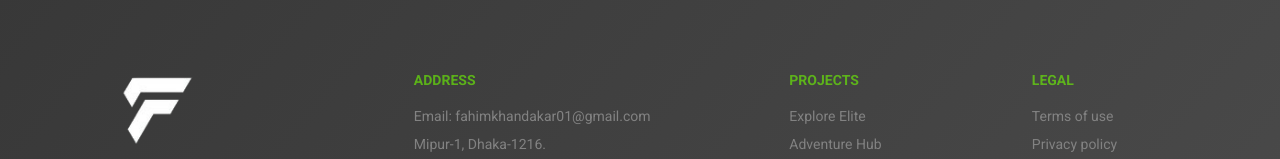
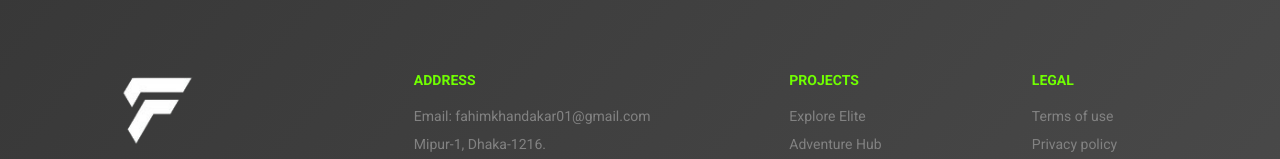
Before and after one commit to fahim-khandakar/fahim-khandakar-portfolio, a React (Vite) app: page /projects in a window 1280 px wide. Shown: the part 4574-4733 px from the top of the page. Built offline with nearby package versions, Linux system fonts and the light colour scheme.

Commit message:
change footer title opacity

```diff
--- a/src/App.jsx
+++ b/src/App.jsx
@@ -14,7 +14,6 @@ function App() {
     <>
       <Router>
         <Navbar />
-
         <Routes>
           <Route path="/" element={<Home />} />
           <Route path="/about" element={<About />} />
@@ -24,7 +23,6 @@ function App() {
         <MySkills></MySkills>
         <Projects></Projects>
         <About></About>
-
         <Contact></Contact>
         <ScrollUpButton />
         <Footer></Footer>
--- a/src/Components/Footer/Footer.jsx
+++ b/src/Components/Footer/Footer.jsx
@@ -12,12 +12,16 @@ const Footer = () => {
           </p>
         </aside>
         <nav>
-          <header className="footer-title text-[#70FF00]">Address</header>
+          <header className="footer-title opacity-100 text-[#70FF00]">
+            Address
+          </header>
           <a className="link link-hover">Email: fahimkhandakar01@gmail.com</a>
           <a className="link link-hover">Mipur-1, Dhaka-1216.</a>
         </nav>
         <nav>
-          <header className="footer-title text-[#70FF00]">Projects</header>
+          <header className="footer-title  opacity-100 text-[#70FF00]">
+            Projects
+          </header>
           <a
             href="https://explore-elite.web.app/"
             target="_blank"
@@ -44,7 +48,9 @@ const Footer = () => {
           </a>
         </nav>
         <nav>
-          <header className="footer-title text-[#70FF00]">Legal</header>
+          <header className="footer-title  opacity-100 text-[#70FF00]">
+            Legal
+          </header>
           <a className="link link-hover">Terms of use</a>
           <a className="link link-hover">Privacy policy</a>
           <a className="link link-hover">Cookie policy</a>
```
